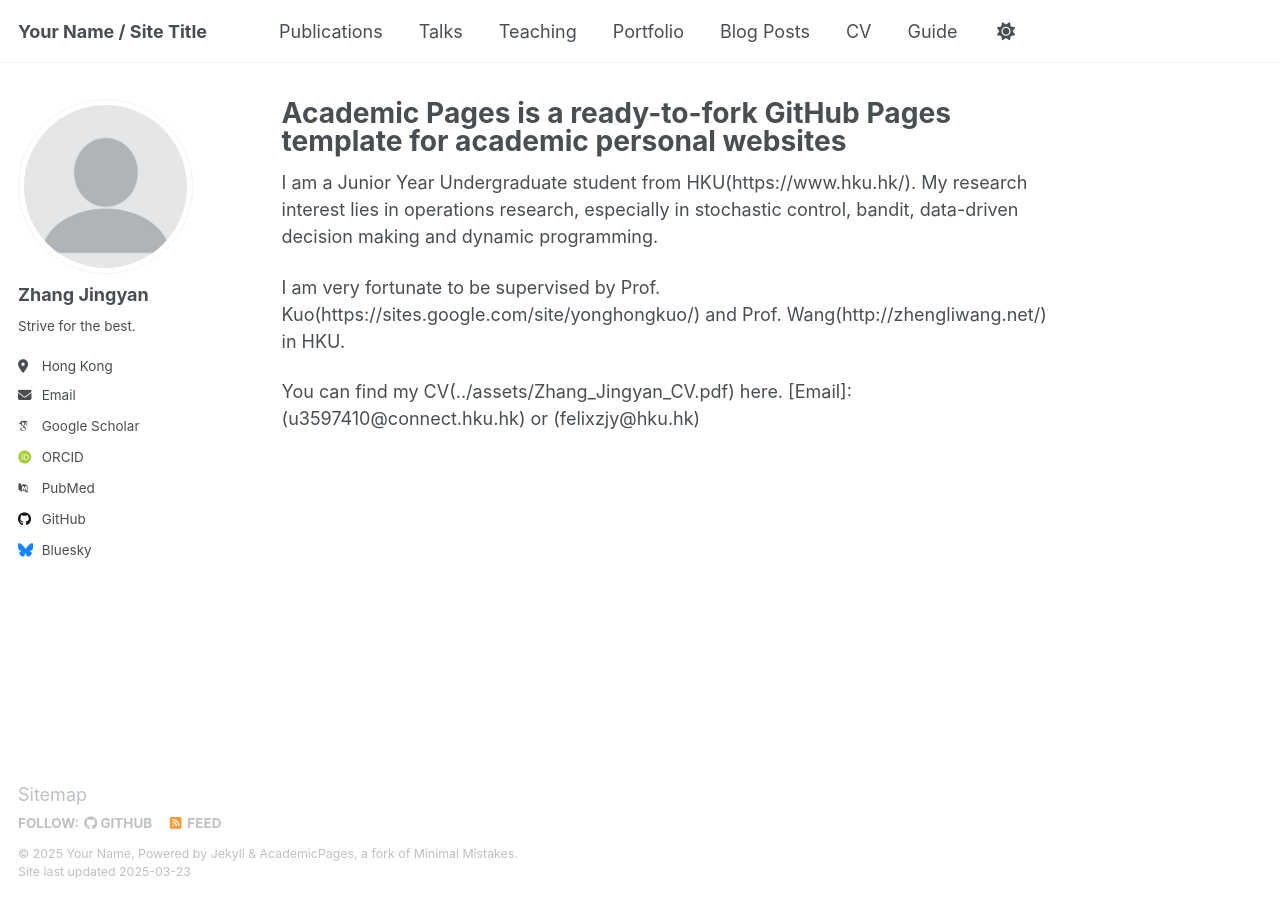
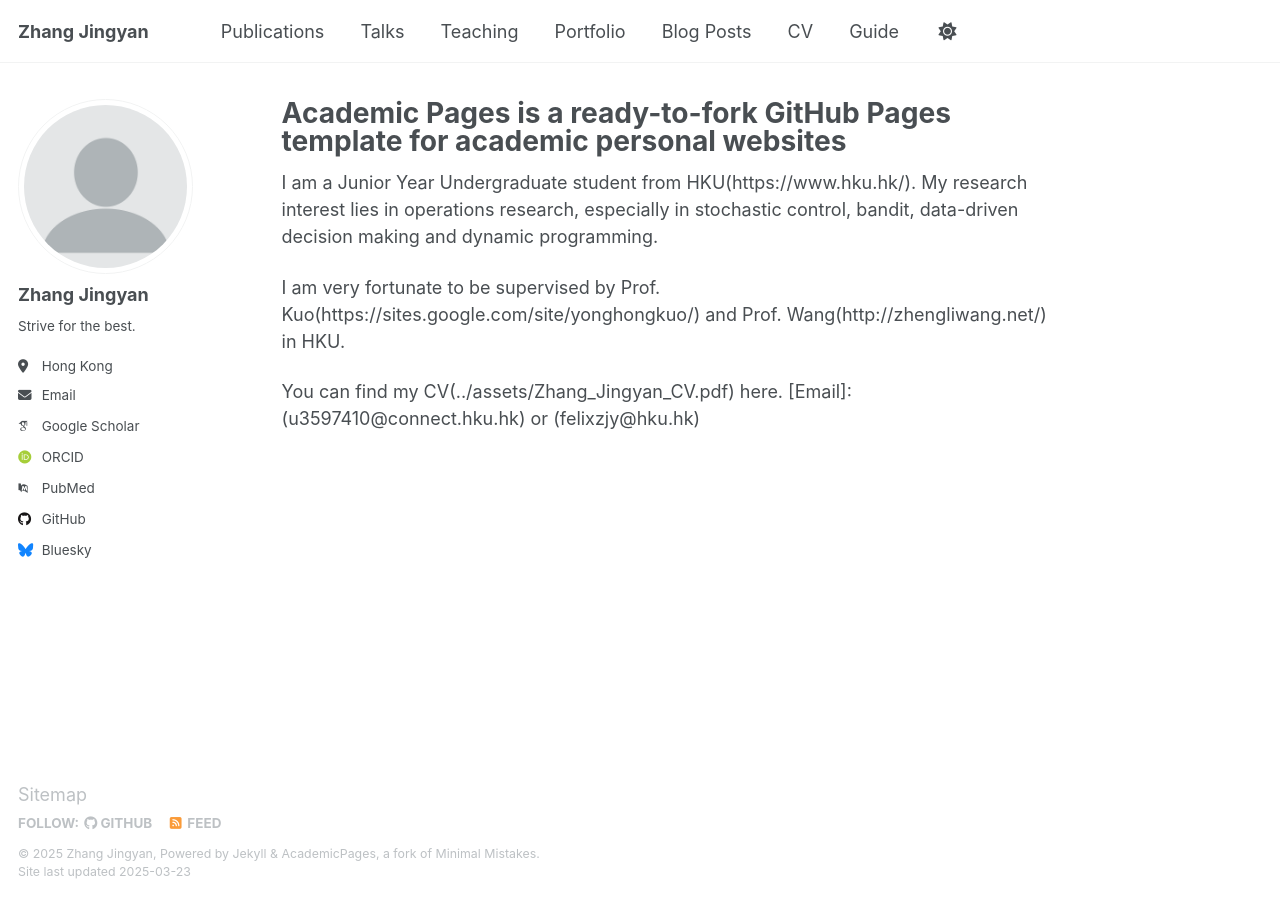
Before and after one commit to zjy-Felix/Felix, a Jekyll site: the page built from _pages/about.md, in a window 1280 px wide. Built offline with Jekyll 4.4.1, drawn with Linux system fonts in a browser that asks for light colours; some web fonts are replaced.

Commit message:
Update _config.yml

```diff
--- a/_config.yml
+++ b/_config.yml
@@ -9,11 +9,11 @@
 # Basic Site Settings
 locale                   : "en-US"
 site_theme               : "default"
-title                    : "Your Name / Site Title"
+title                    : "Zhang Jingyan"
 title_separator          : "-"
-name                     : &name "Your Name"
+name                     : &name "Zhang Jingyan"
 description              : &description "personal description"
-url                      : https://academicpages.github.io # the base hostname & protocol for your site e.g. "https://[your GitHub username].github.io"
+url                      : https://academicpages.github.io # the base hostname & protocol for your site e.g. "https://FelixJingyanZhang.github.io"
 baseurl                  : "" # the subpath of your site, e.g. "/blog"
 repository               : "academicpages/academicpages.github.io"
 
```
